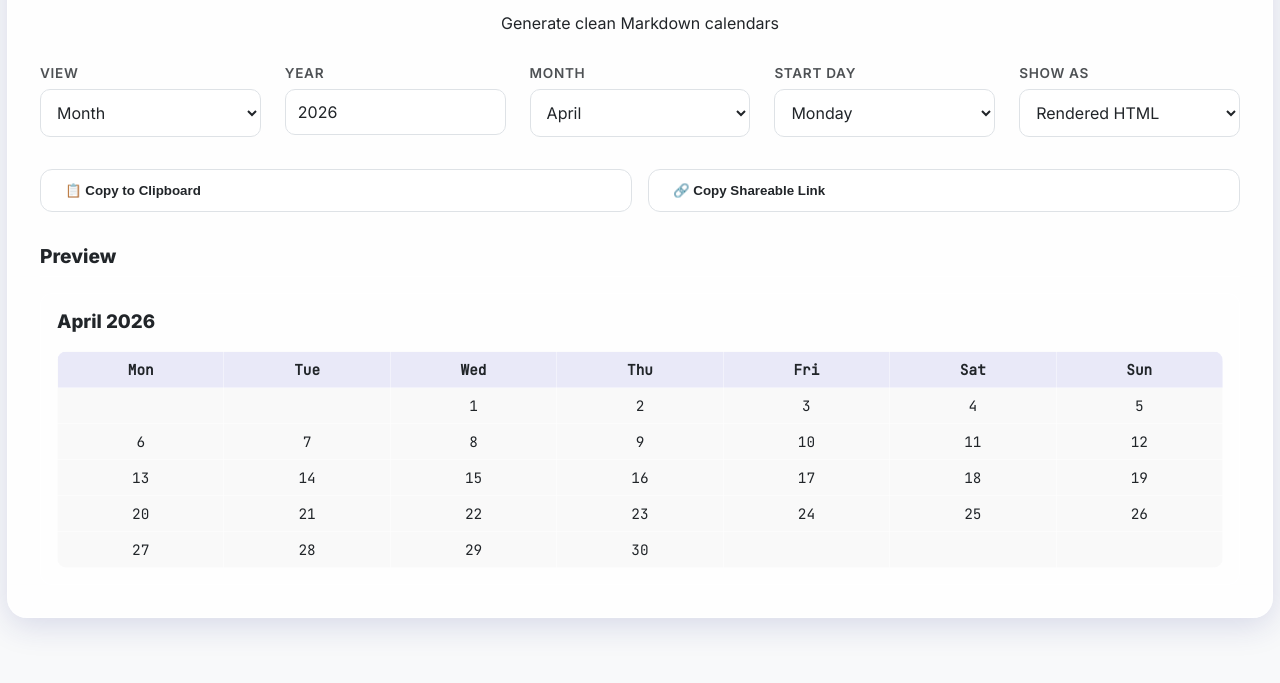
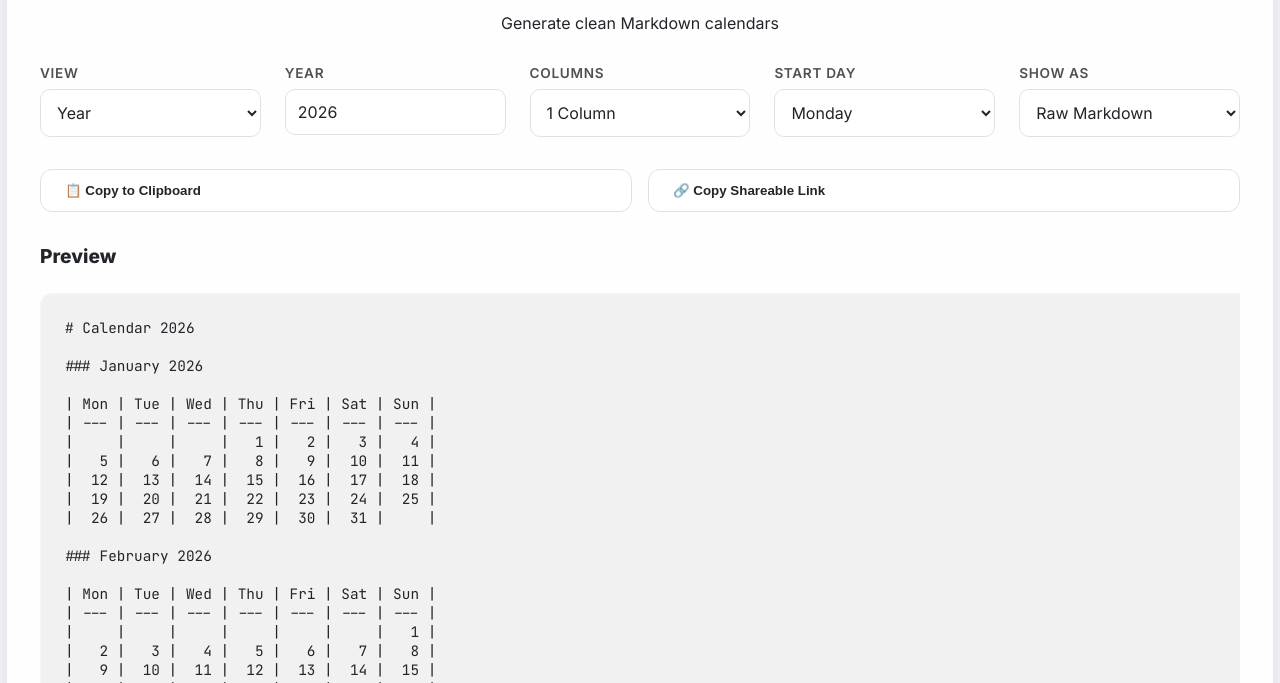
Before and after one commit to imevs/CalendarMarkdown, a website with bundled scripts: page index.html in a window 1280 px wide. Shown: the part 117-800 px from the top of the page. Built offline with nearby package versions, Linux system fonts and the light colour scheme.

Commit message:
change default options

```diff
--- a/index.html
+++ b/index.html
@@ -297,7 +297,7 @@
                 <label for="view">View</label>
                 <select id="view">
                     <option value="Month">Month</option>
-                    <option value="Year">Year</option>
+                    <option value="Year" selected>Year</option>
                 </select>
             </div>
             <div class="control-group">
@@ -324,8 +324,8 @@
             <div class="control-group hidden" id="columns-group">
                 <label for="columns">Columns</label>
                 <select id="columns">
-                    <option value="1">1 Column</option>
-                    <option value="2" selected>2 Columns</option>
+                    <option value="1" selected>1 Column</option>
+                    <option value="2">2 Columns</option>
                     <option value="3">3 Columns</option>
                     <option value="continuous">Continuous</option>
                 </select>
@@ -341,7 +341,7 @@
                 <label for="renderAs">Show as</label>
                 <select id="renderAs">
                     <option value="html">Rendered HTML</option>
-                    <option value="markdown">Raw Markdown</option>
+                    <option value="markdown" selected>Raw Markdown</option>
                     <option value="text">Plain Text</option>
                 </select>
             </div>
--- a/src/index.ts
+++ b/src/index.ts
@@ -142,9 +142,9 @@ function main() {
         year: params.year || now.getFullYear(),
         month: params.month || (now.getMonth() + 1),
         startDay: params.startDay || 'Monday',
-        view: params.view || 'Month',
-        columns: params.columns || 2,
-        renderAs: params.renderAs || 'html',
+        view: params.view || 'Year',
+        columns: params.columns || 1,
+        renderAs: params.renderAs || 'markdown',
     };
 
     if (!isRaw) {
```
